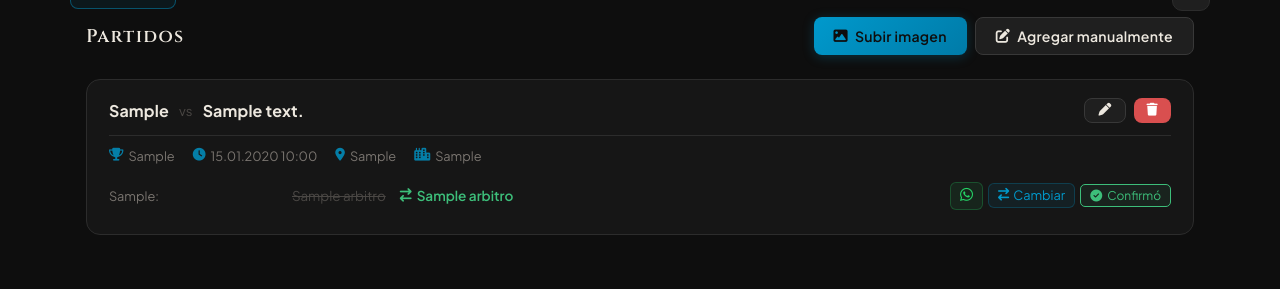
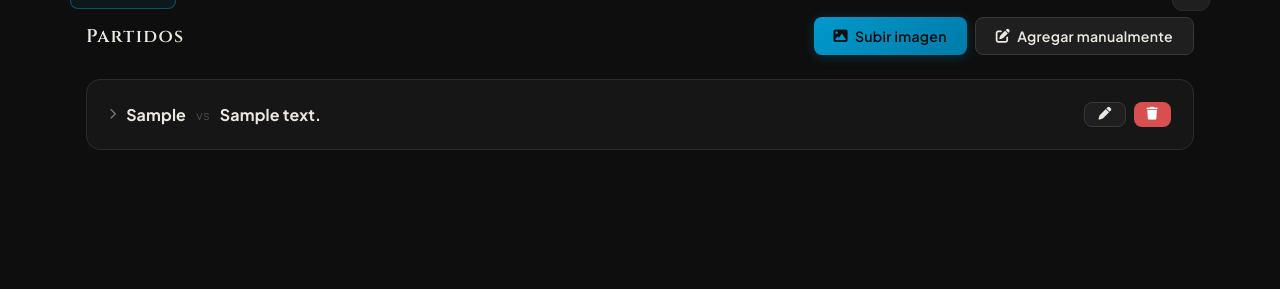
Before and after one commit to agez12454/difubol-app, a FastAPI app: page / in a window 1280 px wide. Shown: the part 76-365 px from the top of the page. Run offline with FastAPI, Linux system fonts and the light colour scheme; tables that the repository leaves empty hold one stand-in row (values such as "Sample post").

Commit message:
feat: collapsible partido cards, expand on click

```diff
--- a/static/css/style.css
+++ b/static/css/style.css
@@ -354,10 +354,20 @@ main { max-width: 1140px; margin: 0 auto; padding: 28px 16px; }
   align-items: center;
   justify-content: space-between;
   gap: 12px;
-  margin-bottom: 12px;
-  padding-bottom: 12px;
-  border-bottom: 1px solid var(--border);
+  padding: 4px 0;
   flex-wrap: wrap;
+  user-select: none;
+}
+.partido-detalle {
+  margin-top: 12px;
+  padding-top: 12px;
+  border-top: 1px solid var(--border);
+}
+.partido-chevron {
+  font-size: 0.7rem;
+  color: var(--text2);
+  transition: transform 0.2s ease;
+  flex-shrink: 0;
 }
 .partido-equipos {
   font-size: 1rem;
--- a/static/js/app.js
+++ b/static/js/app.js
@@ -341,16 +341,18 @@ async function cargarPartidos() {
     const conflictoArbitros = [...new Set(p.conflictos.map(c => c.arbitro_id))];
     return `
     <div class="partido-card ${p.tiene_conflicto ? 'conflicto' : ''}" id="partido-${p.id}">
-      <div class="partido-header">
+      <div class="partido-header" onclick="togglePartido(${p.id})" style="cursor:pointer">
         <div class="partido-equipos">
+          <i class="fa-solid fa-chevron-right partido-chevron" id="chevron-${p.id}"></i>
           ${p.equipo_local} <span class="vs">vs</span> ${p.equipo_visitante}
           ${p.tiene_conflicto ? `<span class="conflicto-tag"><i class="fa-solid fa-triangle-exclamation"></i> ${p.conflictos.length} conflicto${p.conflictos.length > 1 ? 's' : ''}</span>` : ''}
         </div>
-        <div style="display:flex;gap:8px;flex-shrink:0">
+        <div style="display:flex;gap:8px;flex-shrink:0" onclick="event.stopPropagation()">
           <button class="btn btn-sm btn-ghost" onclick="editarPartido(${p.id})"><i class="fa-solid fa-pen"></i></button>
           <button class="btn btn-sm btn-danger" onclick="eliminarPartido(${p.id})"><i class="fa-solid fa-trash"></i></button>
         </div>
       </div>
+      <div class="partido-detalle hidden" id="detalle-${p.id}">
       <div class="partido-meta">
         <span><i class="fa-solid fa-trophy"></i> ${p.competicion}</span>
         <span><i class="fa-solid fa-clock"></i> ${p.fecha_hora}</span>
@@ -382,8 +384,17 @@ async function cargarPartidos() {
           </div>`;
         }).join('')}
       </div>
+      </div>
     </div>`;
   }).join('');
+}
+
+function togglePartido(id) {
+  const detalle = document.getElementById(`detalle-${id}`);
+  const chevron = document.getElementById(`chevron-${id}`);
+  const abierto = !detalle.classList.contains('hidden');
+  detalle.classList.toggle('hidden', abierto);
+  chevron.style.transform = abierto ? '' : 'rotate(90deg)';
 }
 
 async function editarPartido(id) {
```
